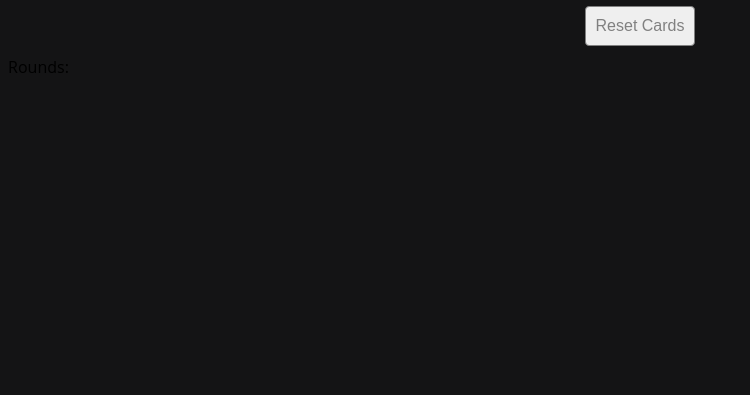
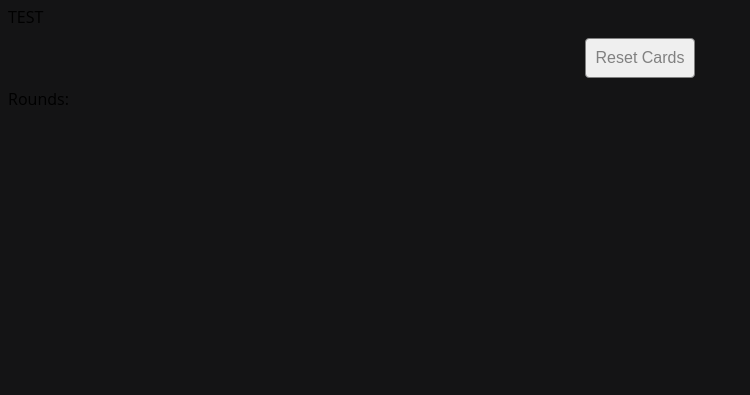
Before and after one commit to nmarquez7/game-of-war, a plain HTML site: page index.html in a window 1280 px wide. Shown: the part 405-800 px from the top of the page, without its empty margins (0-750 px from the left). Drawn offline with Linux system fonts and the light colour scheme.

Commit message:
added test code

```diff
--- a/index.html
+++ b/index.html
@@ -13,6 +13,7 @@
     <img src="csscards/css-card-images/backs/red-back.svg" class="cardBack2">
     <h1>War!</h1>
     <section id="master-deck-container" class="card-container"></section>
+    <span>TEST</span>
     <button>Reset Cards</button>
         <section id="shuffled-deck-container" class="card-container">
           <span>Rounds:</span>
```
